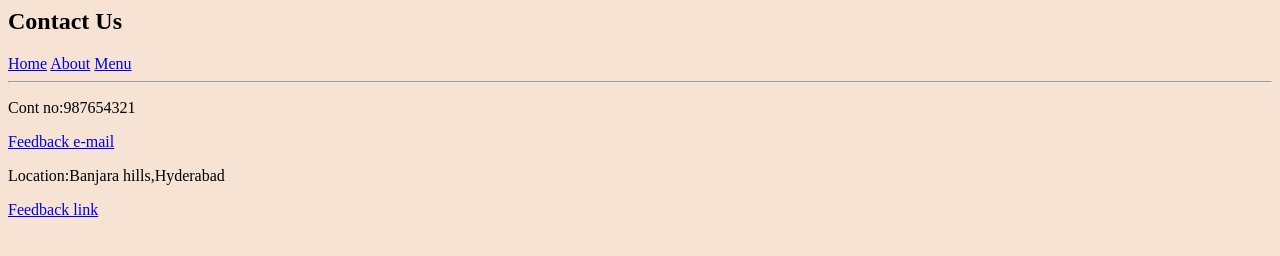
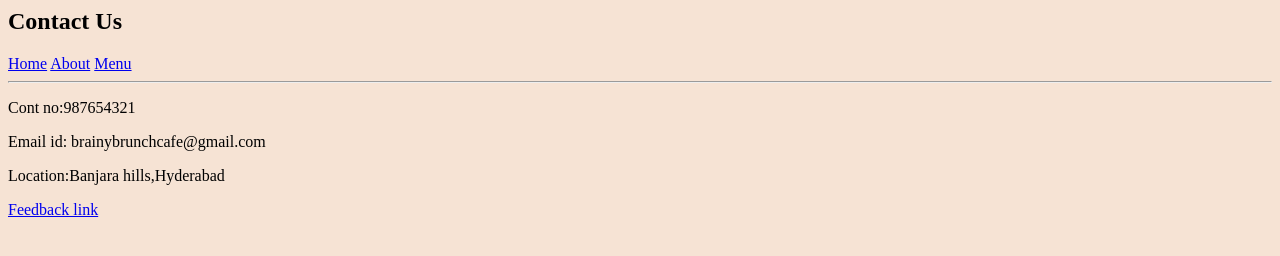
Before and after one commit to NISF-ai/Brainy-Brunch-Cafe, a plain HTML site: page Contact.html in a window 1280 px wide. Drawn offline with Linux system fonts and the light colour scheme.

Commit message:
Update Contact.html

```diff
--- a/Contact.html
+++ b/Contact.html
@@ -9,8 +9,9 @@
 <a href="Menu.html">Menu</a>
 <hr>
 <p> Cont no:987654321</p>
-<a href= "https://brainybrunchcafe@gmail.com">Feedback e-mail</a>
+<p> Email id: brainybrunchcafe@gmail.com</p>
 <p>Location:Banjara hills,Hyderabad</p>
 <a href=https://forms.gle/FXzM9D8Ng7Tahbj1A>Feedback link</a>
 </body>
+
 </html>
```
